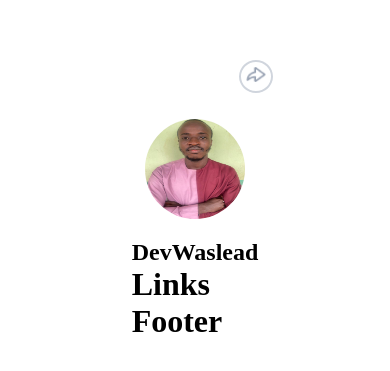
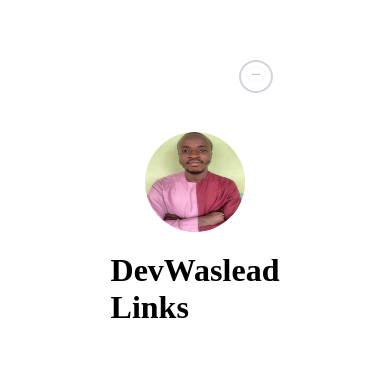
Before and after one commit to was-coder/hng-task-1, a React (Create React App) app: page / in a window 390 px wide. Shown: the part 193-564 px from the top of the page. Built offline with nearby package versions, Linux system fonts and the light colour scheme.

Commit message:
feat:Styled responsiveness for the profile section

```diff
--- a/src/components/Footer.jsx
+++ b/src/components/Footer.jsx
@@ -3,7 +3,7 @@ import React, { Fragment } from "react";
 function Footer() {
   return (
     <Fragment>
-      <h1>Footer</h1>
+      <footer className="footer-container"></footer>
     </Fragment>
   );
 }
--- a/src/components/Profile.jsx
+++ b/src/components/Profile.jsx
@@ -13,16 +13,25 @@ function Profile() {
 
   return (
     <Fragment>
-      <section className="profile-section">
+      <header className="profile-header">
         <img src="asset/wasiu.jfif" alt="Wasiu's Profile" id="profile__img" />
         <h1 id="twitter" onMouseEnter={handleEnter} onMouseLeave={handleLeave}>
           DevWaslead
         </h1>
         <span id="slack">{username ? "Waslead" : null}</span>
-        <div className="icon-div">
-          <img src="asset/share.png" alt="share icon" id="share" />
+
+        <div className="icon-div" id="mobile-share">
+          <img
+            src="asset/mobile-share.png"
+            alt="share icon"
+            className="share"
+          />
         </div>
-      </section>
+
+        <div className="icon-div" id="desktop-share">
+          <img src="asset/desktop-share.png" alt="desktop-share icon" />
+        </div>
+      </header>
     </Fragment>
   );
 }
--- a/src/css/profile.css
+++ b/src/css/profile.css
@@ -1,8 +1,7 @@
-.profile-section {
+.profile-header {
   display: flex;
   flex-direction: column;
   align-items: center;
-  width: 100%;
 }
 
 #profile__img {
@@ -12,7 +11,7 @@
 }
 
 #twitter {
-  padding: 20px 0 0 0;
+  padding-top: 20px;
 }
 
 .icon-div {
@@ -24,12 +23,27 @@
   padding: 5px;
 }
 
-#share {
+.share {
   width: 20px;
   height: 15px;
+  cursor: pointer;
+}
+
+#desktop-share {
+  display: none;
 }
 
 #slack {
   font-size: 16px;
   font-style: italic;
 }
+
+@media screen and (min-width: 960px) {
+  #mobile-share {
+    display: none;
+  }
+
+  #desktop-share {
+    display: block;
+  }
+}
```
Also changed, not shown: public/asset/desktop-share.png (renamed from public/asset/share.png), public/asset/mobile-share.png (added).
